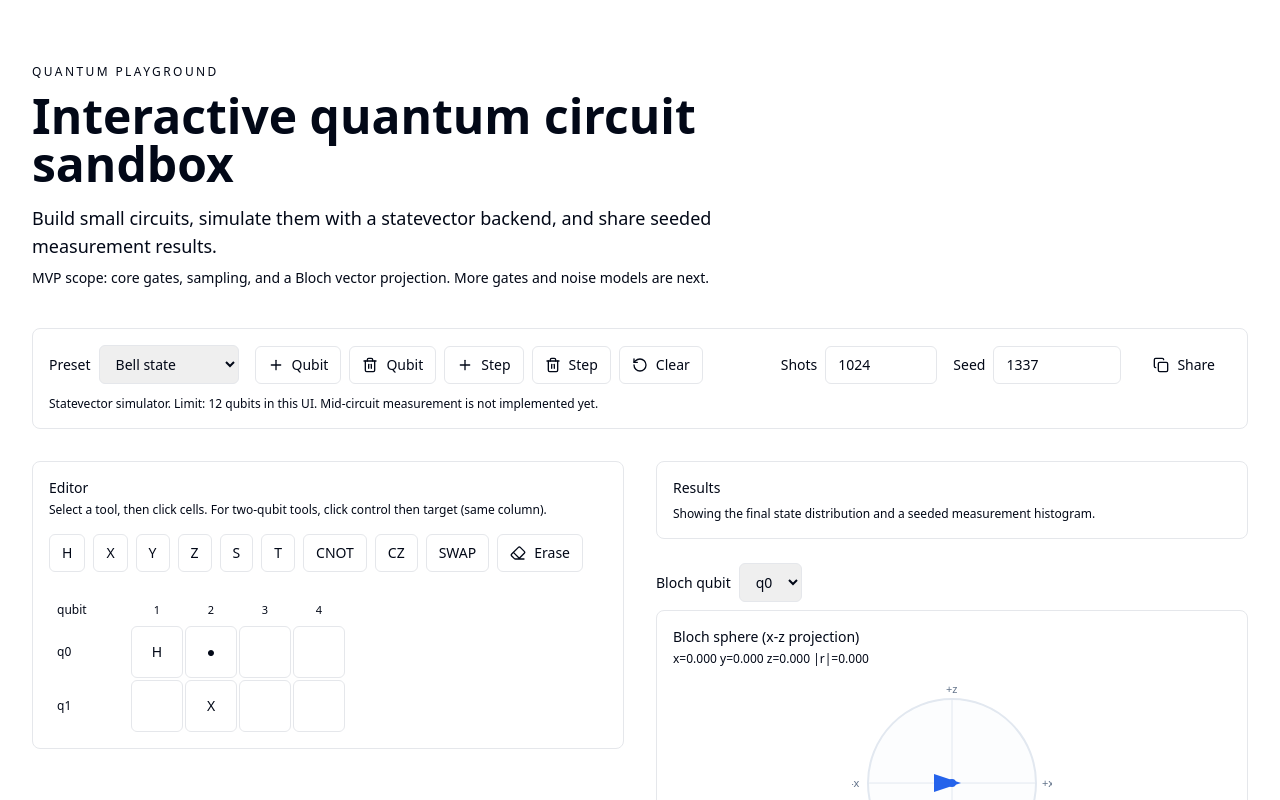
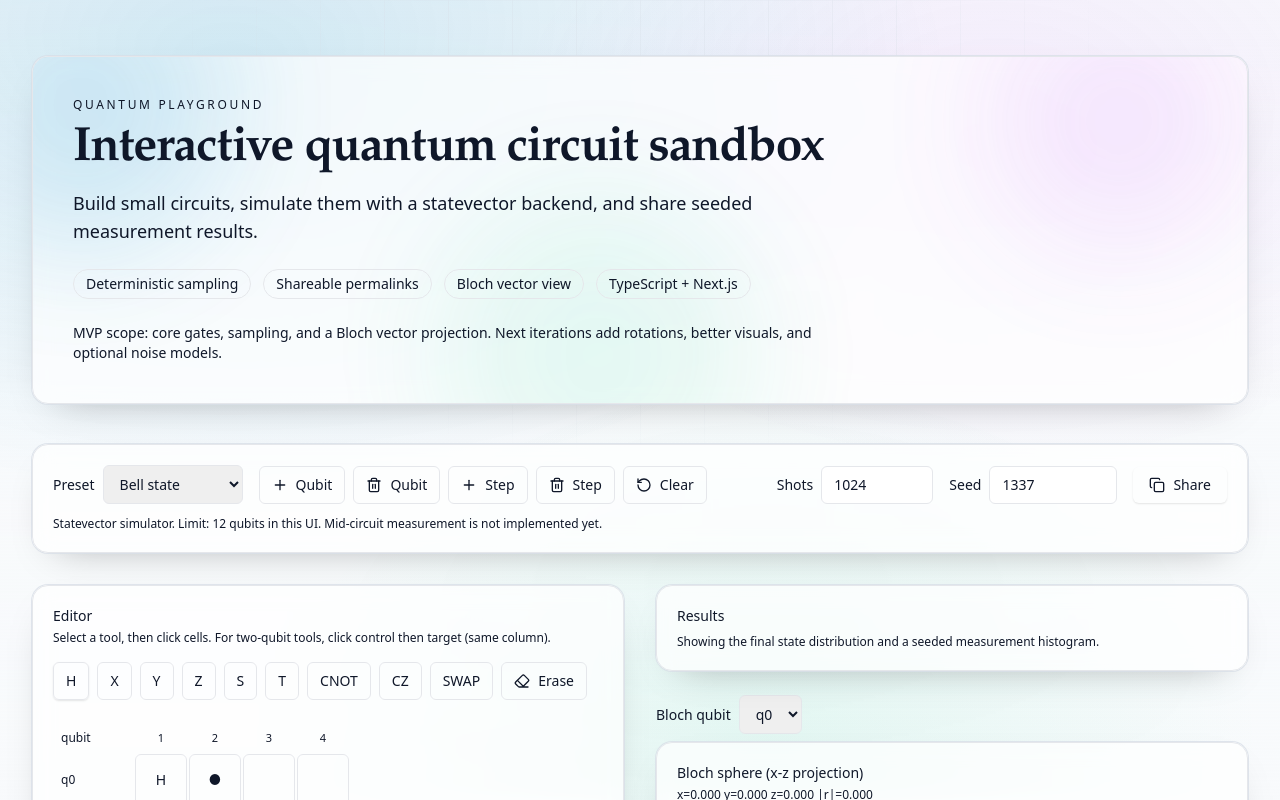
Before and after one commit to AviKaufman/quantum-playground, a Next.js app: page / in a window 1280 px wide. Shown: the top 800 px of the page. Built offline with nearby package versions, Linux system fonts and the light colour scheme.

Commit message:
Improve UI theme

```diff
--- a/app/globals.css
+++ b/app/globals.css
@@ -4,36 +4,45 @@
 
 @layer base {
   :root {
-    --background: 0 0% 100%;
-    --foreground: 222.2 84% 4.9%;
-    --border: 214.3 31.8% 91.4%;
+    /* A calmer, “lab notebook” palette with a touch of aurora. */
+    --background: 210 40% 98%;
+    --foreground: 222 47% 11%;
+    --border: 214 25% 88%;
     --card: 0 0% 100%;
-    --card-foreground: 222.2 84% 4.9%;
-    --primary: 221.2 83.2% 53.3%;
+    --card-foreground: 222 47% 11%;
+    --primary: 198 88% 42%;
     --primary-foreground: 210 40% 98%;
-    --secondary: 210 40% 96.1%;
-    --secondary-foreground: 222.2 47.4% 11.2%;
-    --muted: 210 40% 96.1%;
-    --muted-foreground: 215.4 16.3% 46.9%;
-    --accent: 210 40% 96.1%;
-    --accent-foreground: 222.2 47.4% 11.2%;
+    --secondary: 210 35% 96%;
+    --secondary-foreground: 222 47% 11%;
+    --muted: 210 35% 95%;
+    --muted-foreground: 215 16% 44%;
+    --accent: 240 100% 97%;
+    --accent-foreground: 222 47% 11%;
     --radius: 0.5rem;
   }
 
   .dark {
-    --background: 222.2 84% 4.9%;
+    --background: 222 55% 6%;
     --foreground: 210 40% 98%;
-    --border: 217.2 32.6% 17.5%;
-    --card: 222.2 84% 4.9%;
+    --border: 220 25% 18%;
+    --card: 222 55% 8%;
     --card-foreground: 210 40% 98%;
-    --primary: 217.2 91.2% 59.8%;
-    --primary-foreground: 222.2 47.4% 11.2%;
-    --secondary: 217.2 32.6% 17.5%;
+    --primary: 190 90% 55%;
+    --primary-foreground: 222 47% 11%;
+    --secondary: 220 25% 14%;
     --secondary-foreground: 210 40% 98%;
-    --muted: 217.2 32.6% 17.5%;
-    --muted-foreground: 215 20.2% 65.1%;
-    --accent: 217.2 32.6% 17.5%;
+    --muted: 220 25% 14%;
+    --muted-foreground: 215 20% 70%;
+    --accent: 245 30% 16%;
     --accent-foreground: 210 40% 98%;
+  }
+
+  html {
+    color-scheme: light;
+  }
+
+  html.dark {
+    color-scheme: dark;
   }
 }
 
@@ -43,11 +52,50 @@
     color: hsl(var(--foreground));
     font-feature-settings: "rlig" 1, "calt" 1;
   }
+
+  /* Non-flat backdrop: a subtle “aurora” + faint grid, without images. */
+  body::before {
+    content: "";
+    position: fixed;
+    inset: 0;
+    z-index: -1;
+    pointer-events: none;
+    background:
+      radial-gradient(1200px 700px at 18% 10%, hsl(var(--primary) / 0.18), transparent 60%),
+      radial-gradient(900px 600px at 78% 18%, hsl(280 90% 65% / 0.10), transparent 55%),
+      radial-gradient(900px 650px at 60% 92%, hsl(160 80% 45% / 0.10), transparent 55%),
+      linear-gradient(to bottom, transparent, hsl(var(--background)));
+  }
+
+  body::after {
+    content: "";
+    position: fixed;
+    inset: 0;
+    z-index: -1;
+    pointer-events: none;
+    opacity: 0.55;
+    background-image:
+      linear-gradient(to right, hsl(var(--border) / 0.55) 1px, transparent 1px),
+      linear-gradient(to bottom, hsl(var(--border) / 0.35) 1px, transparent 1px);
+    background-size: 64px 64px;
+    mask-image: radial-gradient(700px 500px at 50% 15%, black 40%, transparent 70%);
+  }
 }
 
 @layer utilities {
   .text-balance {
     text-wrap: balance;
+  }
+
+  .glass {
+    background: hsl(var(--card) / 0.72);
+    backdrop-filter: blur(10px);
+  }
+
+  .ring-soft {
+    box-shadow:
+      0 0 0 1px hsl(var(--border) / 0.8),
+      0 16px 40px -24px hsl(0 0% 0% / 0.35);
   }
 }
 
--- a/app/page.tsx
+++ b/app/page.tsx
@@ -2,17 +2,47 @@ import { QuantumPlayground } from '@/components/quantum/QuantumPlayground'
 
 export default function HomePage() {
   return (
-    <div className="py-16 px-4 sm:px-6 lg:px-8">
+    <div className="py-14 px-4 sm:px-6 lg:px-8">
       <div className="max-w-7xl mx-auto">
-        <div className="max-w-3xl">
-          <p className="text-xs uppercase tracking-[0.2em] text-muted-foreground">Quantum Playground</p>
-          <h1 className="mt-3 text-4xl sm:text-5xl font-bold">Interactive quantum circuit sandbox</h1>
-          <p className="mt-4 text-lg text-muted-foreground">
-            Build small circuits, simulate them with a statevector backend, and share seeded measurement results.
-          </p>
-          <p className="mt-2 text-sm text-muted-foreground">
-            MVP scope: core gates, sampling, and a Bloch vector projection. More gates and noise models are next.
-          </p>
+        <div className="relative overflow-hidden rounded-2xl border border-border glass ring-soft">
+          <div className="absolute inset-0 opacity-70">
+            <div className="absolute -top-24 -left-24 h-72 w-72 rounded-full bg-[hsl(var(--primary)/0.25)] blur-3xl" />
+            <div className="absolute -top-16 right-0 h-64 w-64 rounded-full bg-[hsl(280_90%_65%/0.18)] blur-3xl" />
+            <div className="absolute -bottom-28 left-1/3 h-80 w-80 rounded-full bg-[hsl(160_80%_45%/0.14)] blur-3xl" />
+          </div>
+
+          <div className="relative p-8 sm:p-10">
+            <div className="max-w-3xl">
+              <p className="text-xs uppercase tracking-[0.22em] text-muted-foreground">
+                Quantum Playground
+              </p>
+              <h1 className="mt-3 text-4xl sm:text-5xl font-display font-semibold tracking-tight text-balance">
+                Interactive quantum circuit sandbox
+              </h1>
+              <p className="mt-4 text-lg text-muted-foreground">
+                Build small circuits, simulate them with a statevector backend, and share seeded measurement results.
+              </p>
+              <div className="mt-6 flex flex-wrap items-center gap-3 text-sm text-muted-foreground">
+                <span className="rounded-full border border-border bg-background/60 px-3 py-1">
+                  Deterministic sampling
+                </span>
+                <span className="rounded-full border border-border bg-background/60 px-3 py-1">
+                  Shareable permalinks
+                </span>
+                <span className="rounded-full border border-border bg-background/60 px-3 py-1">
+                  Bloch vector view
+                </span>
+                <span className="rounded-full border border-border bg-background/60 px-3 py-1">
+                  TypeScript + Next.js
+                </span>
+              </div>
+
+              <p className="mt-6 text-sm text-muted-foreground">
+                MVP scope: core gates, sampling, and a Bloch vector projection. Next iterations add rotations, better
+                visuals, and optional noise models.
+              </p>
+            </div>
+          </div>
         </div>
 
         <QuantumPlayground />
--- a/components/quantum/BlochSphere2D.tsx
+++ b/components/quantum/BlochSphere2D.tsx
@@ -25,7 +25,7 @@ export function BlochSphere2D({ vector, label = 'Bloch sphere (x-z projection)'
   const py = cy - z * radius
 
   return (
-    <div className="rounded-lg border border-border bg-card p-4">
+    <div className="rounded-2xl border border-border glass ring-soft p-5">
       <div className="flex items-start justify-between gap-4">
         <div>
           <p className="text-sm font-medium">{label}</p>
@@ -63,7 +63,7 @@ export function BlochSphere2D({ vector, label = 'Bloch sphere (x-z projection)'
             cy={cy}
             r={radius}
             fill="hsl(var(--muted))"
-            fillOpacity={0.25}
+            fillOpacity={0.22}
             stroke="hsl(var(--border))"
             strokeWidth={2}
           />
--- a/components/quantum/QuantumPlayground.tsx
+++ b/components/quantum/QuantumPlayground.tsx
@@ -410,7 +410,7 @@ export function QuantumPlayground() {
 
   return (
     <div className="mt-10">
-      <div className="rounded-lg border border-border bg-muted/10 p-4">
+      <div className="rounded-2xl border border-border glass ring-soft p-5">
         <div className="flex flex-col gap-4 lg:flex-row lg:items-center lg:justify-between">
           <div className="flex flex-col gap-2 sm:flex-row sm:items-center sm:gap-4">
             <label className="inline-flex items-center gap-2 text-sm text-muted-foreground">
@@ -432,7 +432,7 @@ export function QuantumPlayground() {
               <button
                 type="button"
                 onClick={addQubit}
-                className="inline-flex items-center gap-2 rounded-md border border-border bg-background px-3 py-2 text-sm hover:bg-muted"
+                className="inline-flex items-center gap-2 rounded-md border border-border bg-background/80 px-3 py-2 text-sm hover:bg-muted/80 transition-colors"
                 disabled={circuit.nQubits >= MAX_QUBITS}
                 title="Add qubit"
               >
@@ -442,7 +442,7 @@ export function QuantumPlayground() {
               <button
                 type="button"
                 onClick={removeQubit}
-                className="inline-flex items-center gap-2 rounded-md border border-border bg-background px-3 py-2 text-sm hover:bg-muted disabled:opacity-50"
+                className="inline-flex items-center gap-2 rounded-md border border-border bg-background/80 px-3 py-2 text-sm hover:bg-muted/80 disabled:opacity-50 transition-colors"
                 disabled={circuit.nQubits <= 1}
                 title="Remove qubit"
               >
@@ -452,7 +452,7 @@ export function QuantumPlayground() {
               <button
                 type="button"
                 onClick={addStep}
-                className="inline-flex items-center gap-2 rounded-md border border-border bg-background px-3 py-2 text-sm hover:bg-muted disabled:opacity-50"
+                className="inline-flex items-center gap-2 rounded-md border border-border bg-background/80 px-3 py-2 text-sm hover:bg-muted/80 disabled:opacity-50 transition-colors"
                 disabled={circuit.steps.length >= MAX_STEPS}
                 title="Add step"
               >
@@ -462,7 +462,7 @@ export function QuantumPlayground() {
               <button
                 type="button"
                 onClick={removeStep}
-                className="inline-flex items-center gap-2 rounded-md border border-border bg-background px-3 py-2 text-sm hover:bg-muted disabled:opacity-50"
+                className="inline-flex items-center gap-2 rounded-md border border-border bg-background/80 px-3 py-2 text-sm hover:bg-muted/80 disabled:opacity-50 transition-colors"
                 disabled={circuit.steps.length <= 1}
                 title="Remove step"
               >
@@ -472,7 +472,7 @@ export function QuantumPlayground() {
               <button
                 type="button"
                 onClick={clearCircuit}
-                className="inline-flex items-center gap-2 rounded-md border border-border bg-background px-3 py-2 text-sm hover:bg-muted"
+                className="inline-flex items-center gap-2 rounded-md border border-border bg-background/80 px-3 py-2 text-sm hover:bg-muted/80 transition-colors"
                 title="Clear circuit"
               >
                 <RotateCcw className="h-4 w-4" />
@@ -486,7 +486,7 @@ export function QuantumPlayground() {
               Shots
               <input
                 type="number"
-                className="w-28 rounded-md border border-border bg-background px-3 py-2 text-sm text-foreground"
+                className="w-28 rounded-md border border-border bg-background/80 px-3 py-2 text-sm text-foreground"
                 value={shots}
                 min={0}
                 max={200000}
@@ -497,7 +497,7 @@ export function QuantumPlayground() {
               Seed
               <input
                 type="number"
-                className="w-32 rounded-md border border-border bg-background px-3 py-2 text-sm text-foreground"
+                className="w-32 rounded-md border border-border bg-background/80 px-3 py-2 text-sm text-foreground"
                 value={seed}
                 min={0}
                 max={0xffffffff}
@@ -507,7 +507,7 @@ export function QuantumPlayground() {
             <button
               type="button"
               onClick={copyShareLink}
-              className="inline-flex items-center gap-2 rounded-md bg-primary px-4 py-2 text-sm font-medium text-primary-foreground hover:bg-primary/90"
+              className="inline-flex items-center gap-2 rounded-md bg-primary px-4 py-2 text-sm font-medium text-primary-foreground hover:bg-primary/90 shadow-sm shadow-black/10"
               title="Copy share link"
             >
               <Copy className="h-4 w-4" />
@@ -526,7 +526,7 @@ export function QuantumPlayground() {
 
       <div className="mt-8 grid grid-cols-1 gap-8 lg:grid-cols-2">
         <div>
-          <div className="rounded-lg border border-border bg-card p-4">
+          <div className="rounded-2xl border border-border glass ring-soft p-5">
             <p className="text-sm font-medium">Editor</p>
             <p className="mt-1 text-xs text-muted-foreground">
               Select a tool, then click cells. For two-qubit tools, click control then target (same column).
@@ -552,8 +552,8 @@ export function QuantumPlayground() {
                   onClick={() => selectTool(id)}
                   className={`rounded-md border px-3 py-2 text-sm transition-colors ${
                     tool === id
-                      ? 'border-primary bg-primary/10 text-foreground'
-                      : 'border-border bg-background text-muted-foreground hover:bg-muted'
+                      ? 'border-primary bg-primary/10 text-foreground shadow-sm shadow-black/10'
+                      : 'border-border bg-background/80 text-muted-foreground hover:bg-muted/80'
                   }`}
                 >
                   {label}
@@ -564,8 +564,8 @@ export function QuantumPlayground() {
                 onClick={() => selectTool('ERASE')}
                 className={`inline-flex items-center gap-2 rounded-md border px-3 py-2 text-sm transition-colors ${
                   tool === 'ERASE'
-                    ? 'border-primary bg-primary/10 text-foreground'
-                    : 'border-border bg-background text-muted-foreground hover:bg-muted'
+                    ? 'border-primary bg-primary/10 text-foreground shadow-sm shadow-black/10'
+                    : 'border-border bg-background/80 text-muted-foreground hover:bg-muted/80'
                 }`}
                 title="Erase"
               >
@@ -613,15 +613,15 @@ export function QuantumPlayground() {
 
                       const style = token
                         ? token.variant === 'control'
-                          ? 'border-border bg-background text-foreground'
+                          ? 'border-border bg-background/80 text-foreground'
                           : token.variant === 'target'
-                            ? 'border-border bg-background text-foreground'
+                            ? 'border-border bg-background/80 text-foreground'
                             : token.variant === 'swap'
-                              ? 'border-border bg-background text-foreground'
+                              ? 'border-border bg-background/80 text-foreground'
                               : token.variant === 'measure'
-                                ? 'border-border bg-background text-foreground'
-                                : 'border-border bg-secondary text-secondary-foreground'
-                        : 'border-border bg-background text-muted-foreground hover:bg-muted'
+                                ? 'border-border bg-background/80 text-foreground'
+                                : 'border-border bg-secondary/80 text-secondary-foreground'
+                        : 'border-border bg-background/80 text-muted-foreground hover:bg-muted/80'
 
                       const ring = isPending ? 'ring-2 ring-primary ring-offset-2 ring-offset-background' : ''
 
@@ -645,7 +645,7 @@ export function QuantumPlayground() {
         </div>
 
         <div className="space-y-6">
-          <div className="rounded-lg border border-border bg-card p-4">
+          <div className="rounded-2xl border border-border glass ring-soft p-5">
             <p className="text-sm font-medium">Results</p>
             {sim.error ? (
               <p className="mt-2 text-sm text-red-500">
@@ -678,7 +678,7 @@ export function QuantumPlayground() {
             </div>
           )}
 
-          <div className="rounded-lg border border-border bg-card p-4">
+          <div className="rounded-2xl border border-border glass ring-soft p-5">
             <p className="text-sm font-medium">Top amplitudes</p>
             <p className="mt-1 text-xs text-muted-foreground">
               Basis states are shown as bitstrings with q0 on the left.
@@ -716,7 +716,7 @@ export function QuantumPlayground() {
             </div>
           </div>
 
-          <div className="rounded-lg border border-border bg-card p-4">
+          <div className="rounded-2xl border border-border glass ring-soft p-5">
             <p className="text-sm font-medium">Measurement histogram (seeded)</p>
             <p className="mt-1 text-xs text-muted-foreground">
               {shots} shots using seed {clampInt(seed, 0, 0xffffffff)}.
```
Also changed, not shown: tailwind.config.ts (+8 -1 lines).
